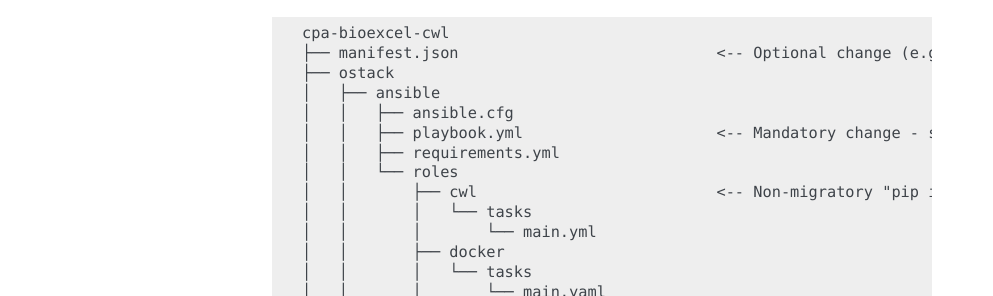
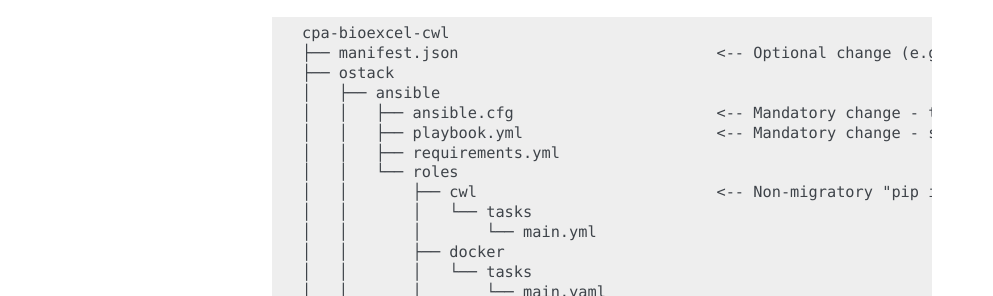
Before and after one commit to gef-ebi/to-embassy4, a Sphinx documentation site: the page built from docs/technical/index.rst, in a window 1280 px wide. Shown: the part 977-1273 px from the top of the page, without its empty margins (148-1141 px from the left). Built offline with Sphinx 7.4.7, drawn with Linux system fonts in a browser that asks for light colours; some of the changed text lies outside the part shown.

Commit message:
Update technical document

```diff
--- a/docs/technical/index.rst
+++ b/docs/technical/index.rst
@@ -50,7 +50,7 @@ for the complete change set.
     ├── manifest.json                            <-- Optional change (e.g. update version no.)
     ├── ostack
     │   ├── ansible
-    │   │   ├── ansible.cfg
+    │   │   ├── ansible.cfg                      <-- Mandatory change - terraform.py used
     │   │   ├── playbook.yml                     <-- Mandatory change - syntactical change (+ "pip installer issue")
     │   │   ├── requirements.yml
     │   │   └── roles
```
Also changed, not shown: other parts of docs/technical/index.rst (+1 -1 lines).
